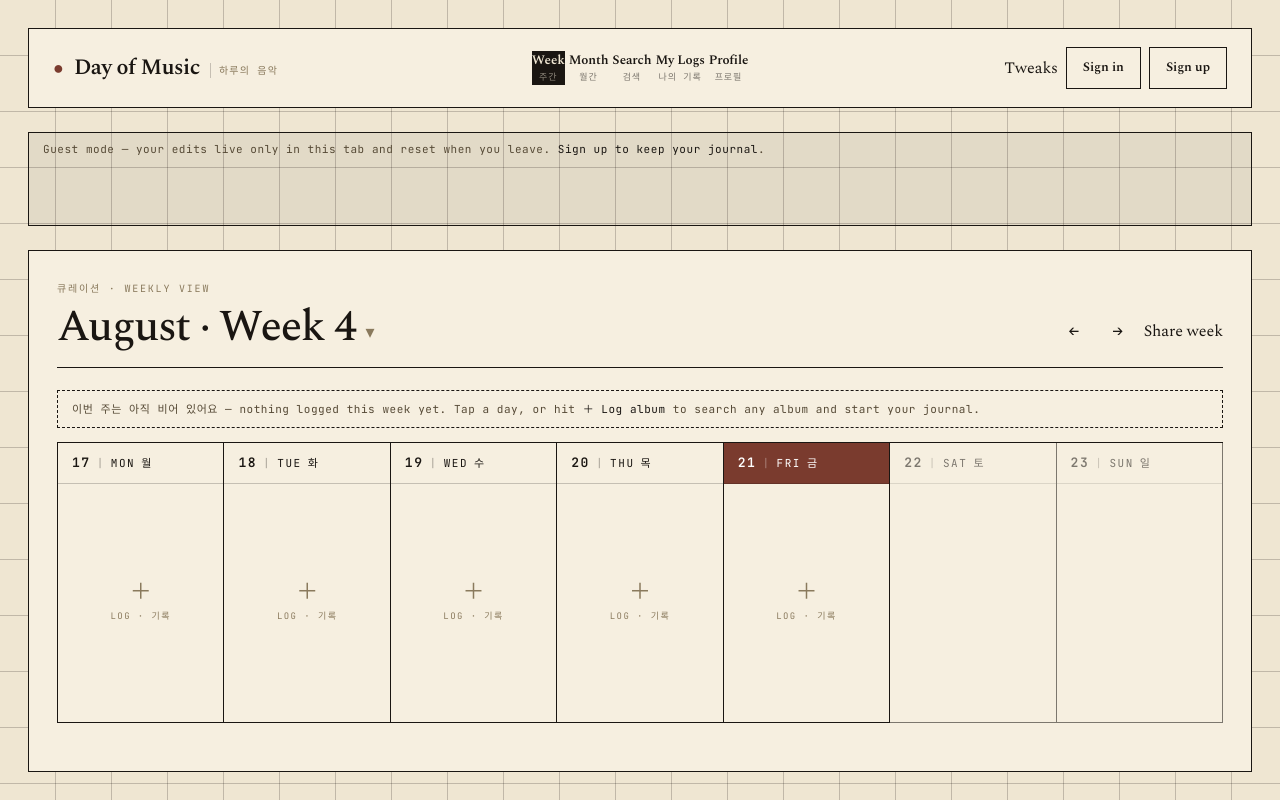
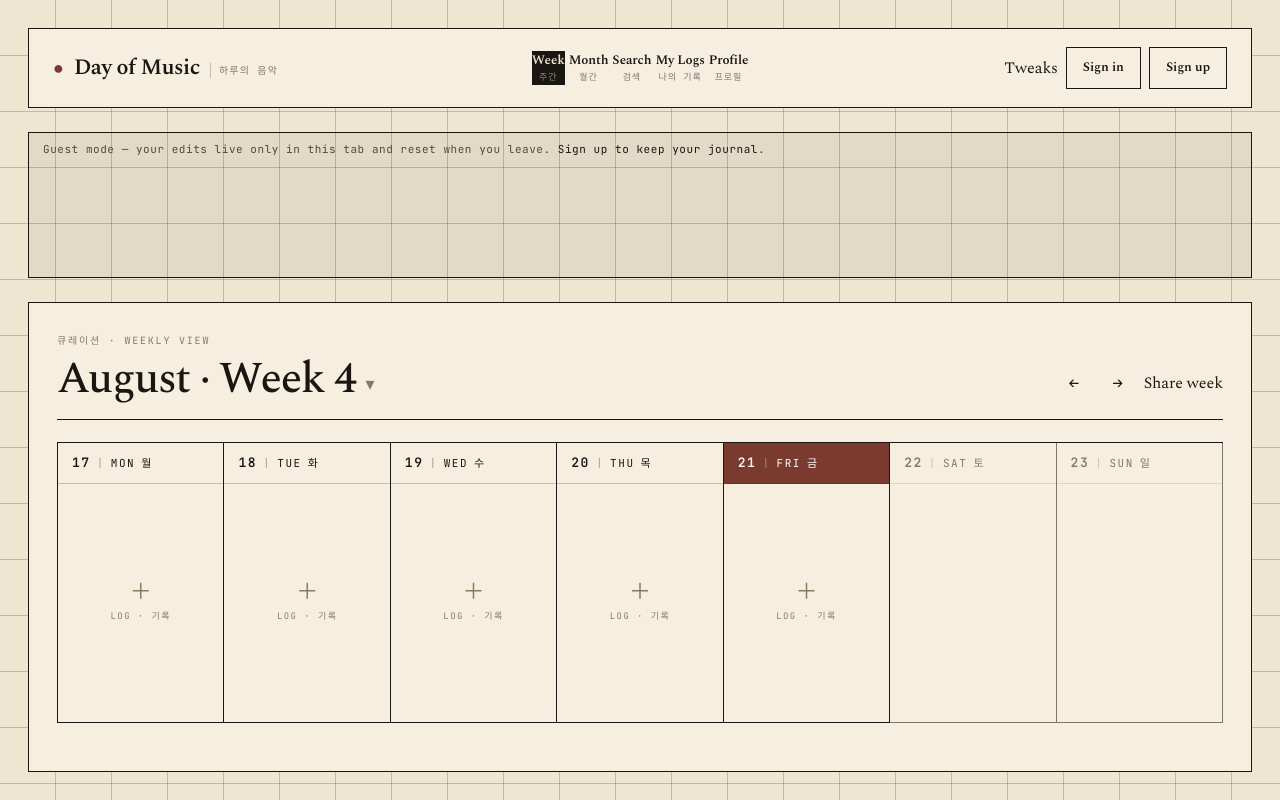
Before and after one commit to hit-that-drum/day-of-music, a Next.js app: page /week in a window 1280 px wide. Built offline with nearby package versions, Linux system fonts and the light colour scheme; no server answers; what i18n-iso-countries would draw is missing.

Commit message:
[feature/260529-styling] remove empty warning message

```diff
--- a/src/components/day-of-music/weekly-grid.tsx
+++ b/src/components/day-of-music/weekly-grid.tsx
@@ -61,10 +61,6 @@ export function WeeklyGrid({
   // In split mode a day outside the labelled month is blanked (not interactive).
   const isOutOfMonth = (d: Date) =>
     splitByMonth && (d.getMonth() !== labelMonth || d.getFullYear() !== labelYear);
-  // "Empty week" hint only considers the days that actually belong to the page.
-  const weekEmpty = days.every(
-    (d) => isOutOfMonth(d) || !albumsByDate[fmtDate(d)],
-  );
 
   // Header segments: one per calendar month present among the active days. When
   // a continuous (non-split) week straddles two months we show both, e.g.
@@ -93,12 +89,6 @@ export function WeeklyGrid({
         onJump={onJump}
         onShare={onShare}
       />
-      {weekEmpty && (
-        <div className="dom-week-hint" role="note">
-          이번 주는 아직 비어 있어요 — nothing logged this week yet. Tap a day, or hit{" "}
-          <em>＋ Log album</em> to search any album and start your journal.
-        </div>
-      )}
       <div
         className="dom-grid"
         style={{ ["--cols" as string]: days.length }}
--- a/src/styles/day-of-music.css
+++ b/src/styles/day-of-music.css
@@ -2903,20 +2903,6 @@ a.dom-btn {
 
 /* ── Empty-week hint & clickable empty days ─────────────────────────────── */
 
-.dom-week-hint {
-  font-family: var(--font-mono);
-  font-size: 11px;
-  letter-spacing: 0.05em;
-  color: var(--ink2);
-  border: 1px dashed var(--line);
-  padding: 10px 14px;
-  margin-bottom: 14px;
-}
-.dom-week-hint em {
-  font-style: normal;
-  color: var(--ink);
-}
-
 button.dom-day-add {
   display: flex;
   flex-direction: column;
```
